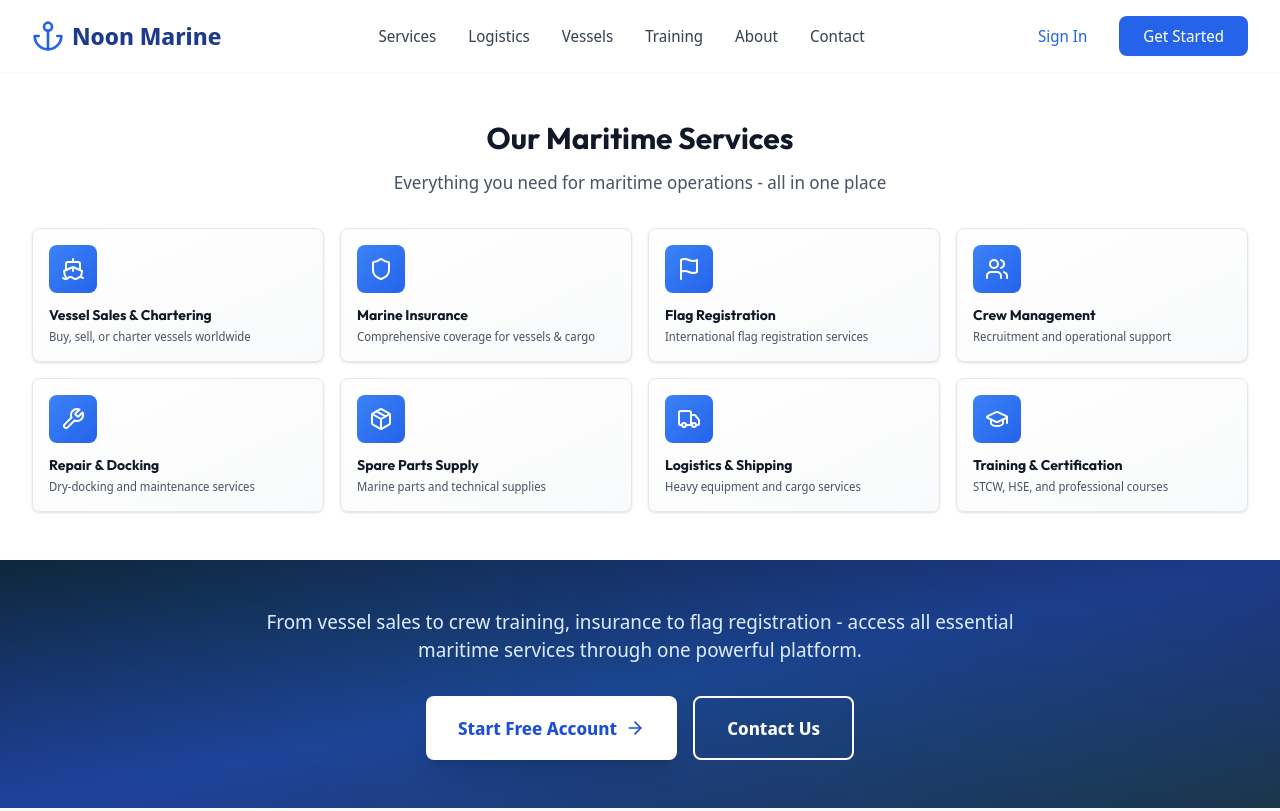
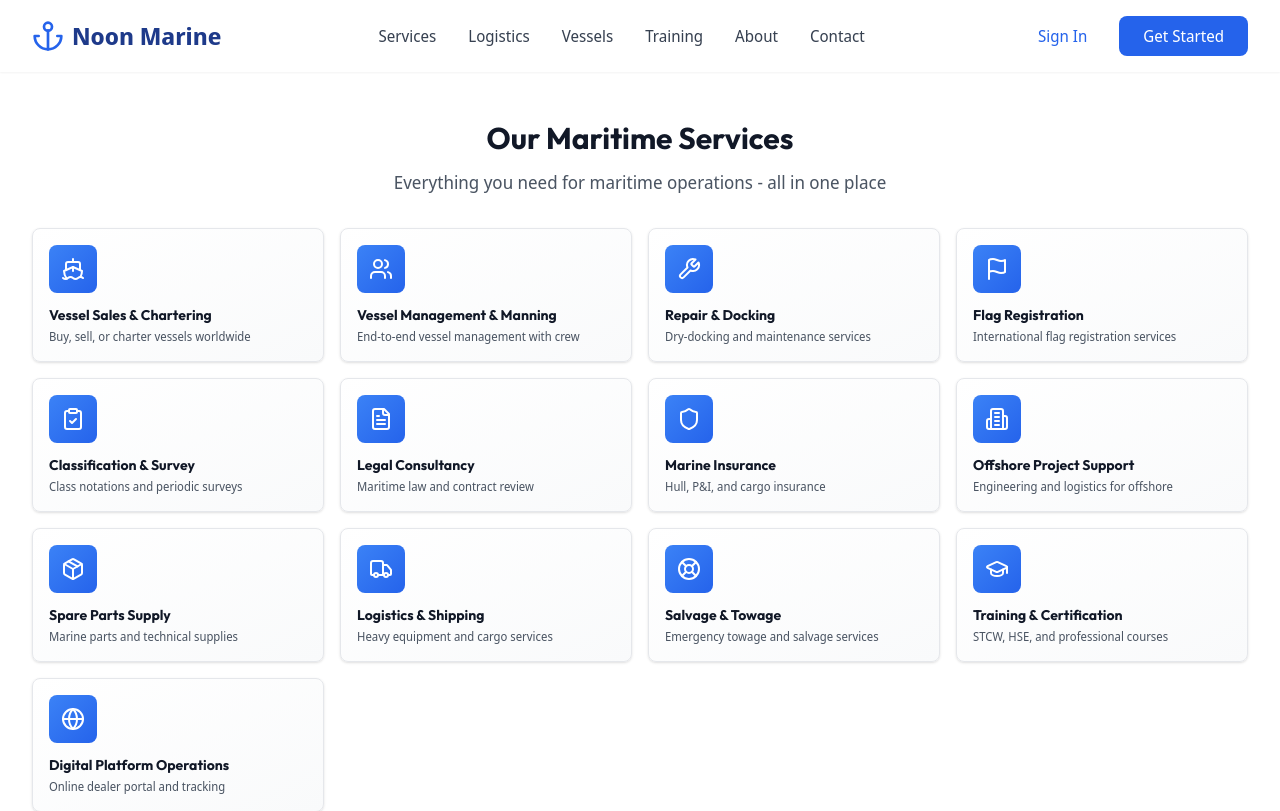
Before and after one commit to sachinchanguthodi/Noon_marine, a Next.js app in the folder frontend/: page / in a window 1280 px wide. Shown: the top 811 px of the page. Built offline with nearby package versions, Linux system fonts and the light colour scheme.

Commit message:
Add all 13 maritime services to homepage
Added missing services including:
- Vessel Management & Manning
- Classification & Survey
- Legal Consultancy
- Offshore Project Support
- Salvage & Towage
- Digital Platform Operations

Now all services from the services page are displayed on the homepage.

```diff
--- a/frontend/src/app/page.tsx
+++ b/frontend/src/app/page.tsx
@@ -17,7 +17,10 @@ import {
   Award,
   TrendingUp,
   Headphones,
-  Star
+  Star,
+  ClipboardCheck,
+  LifeBuoy,
+  Building2
 } from 'lucide-react';
 
 export default function HomePage() {
@@ -296,9 +299,14 @@ const services = [
     description: 'Buy, sell, or charter vessels worldwide',
   },
   {
-    icon: Shield,
-    title: 'Marine Insurance',
-    description: 'Comprehensive coverage for vessels & cargo',
+    icon: Users,
+    title: 'Vessel Management & Manning',
+    description: 'End-to-end vessel management with crew',
+  },
+  {
+    icon: Wrench,
+    title: 'Repair & Docking',
+    description: 'Dry-docking and maintenance services',
   },
   {
     icon: Flag,
@@ -306,14 +314,24 @@ const services = [
     description: 'International flag registration services',
   },
   {
-    icon: Users,
-    title: 'Crew Management',
-    description: 'Recruitment and operational support',
+    icon: ClipboardCheck,
+    title: 'Classification & Survey',
+    description: 'Class notations and periodic surveys',
   },
   {
-    icon: Wrench,
-    title: 'Repair & Docking',
-    description: 'Dry-docking and maintenance services',
+    icon: FileText,
+    title: 'Legal Consultancy',
+    description: 'Maritime law and contract review',
+  },
+  {
+    icon: Shield,
+    title: 'Marine Insurance',
+    description: 'Hull, P&I, and cargo insurance',
+  },
+  {
+    icon: Building2,
+    title: 'Offshore Project Support',
+    description: 'Engineering and logistics for offshore',
   },
   {
     icon: Package,
@@ -326,9 +344,19 @@ const services = [
     description: 'Heavy equipment and cargo services',
   },
   {
+    icon: LifeBuoy,
+    title: 'Salvage & Towage',
+    description: 'Emergency towage and salvage services',
+  },
+  {
     icon: GraduationCap,
     title: 'Training & Certification',
     description: 'STCW, HSE, and professional courses',
+  },
+  {
+    icon: Globe,
+    title: 'Digital Platform Operations',
+    description: 'Online dealer portal and tracking',
   },
 ];
 
```
